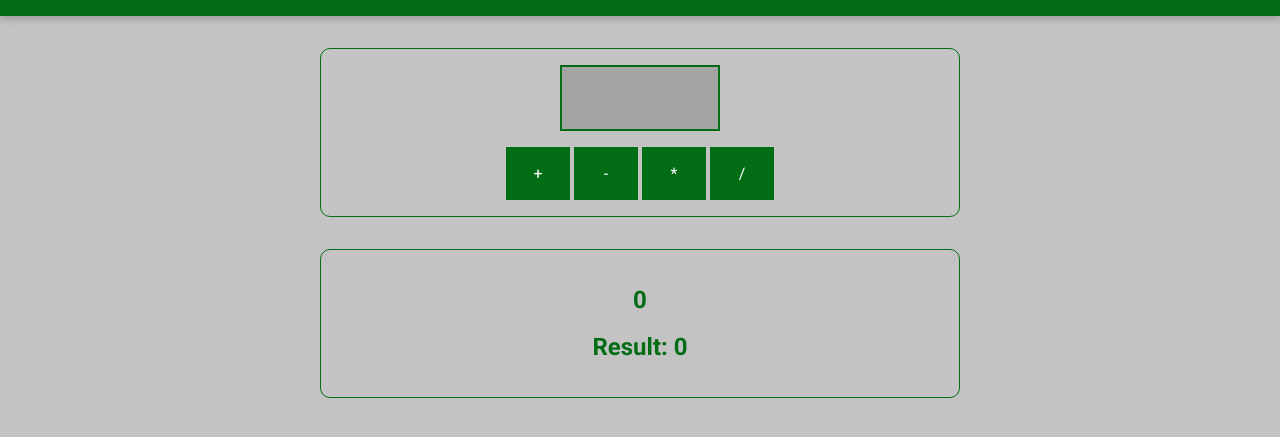
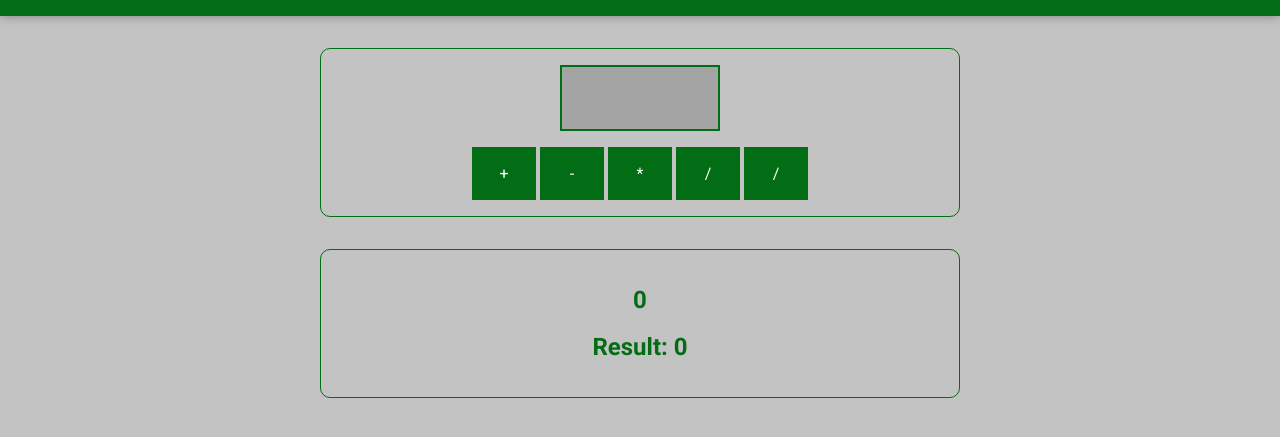
Before and after one commit to Rubricord/Basic-Javascript-Calculator, a plain HTML site: page index.html in a window 1280 px wide. Shown: the part 97-534 px from the top of the page. Drawn offline with Linux system fonts and the light colour scheme.

Commit message:
Update index.html
added modulus button in html

```diff
--- a/index.html
+++ b/index.html
@@ -23,6 +23,7 @@
         <button type="button" id="btn-subtract">-</button>
         <button type="button" id="btn-multiply">*</button>
         <button type="button" id="btn-divide">/</button>
+        <button type="button" id="btn-modulus">/</button>
       </div>
     </section>
     <section id="results">
```
